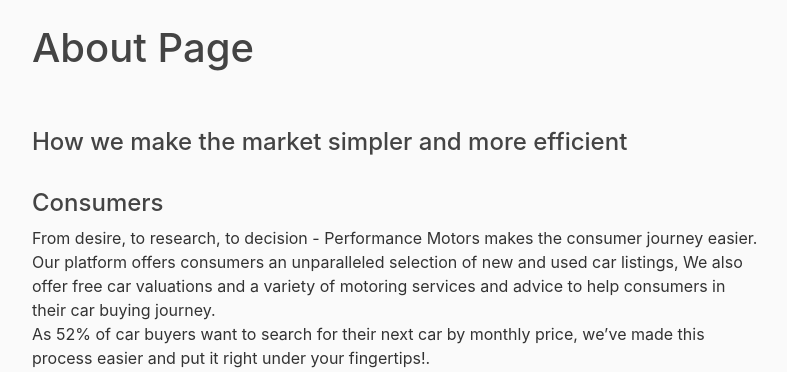
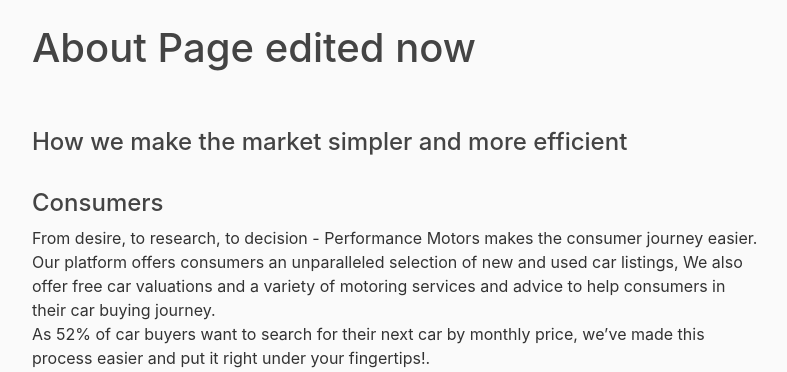
Before and after one commit to code-wizard91/Docker-MotorTrade, a Flask app: page /about in a window 1280 px wide. Shown: the part 56-428 px from the top of the page, without its empty margins (53-840 px from the left). Run offline with Flask 2, Linux system fonts and the light colour scheme; some libraries are stand-ins or nearby versions.

Commit message:
Update about.html

```diff
--- a/application/templates/about.html
+++ b/application/templates/about.html
@@ -1,6 +1,6 @@
 {% extends 'layout.html' %}
 {% block content %}
-<h1>About Page</h1><br><br>
+<h1>About Page edited now</h1><br><br>
 <h4>How we make the market simpler and more efficient</h4>
 <br>
 <h4>Consumers</h4>
```
